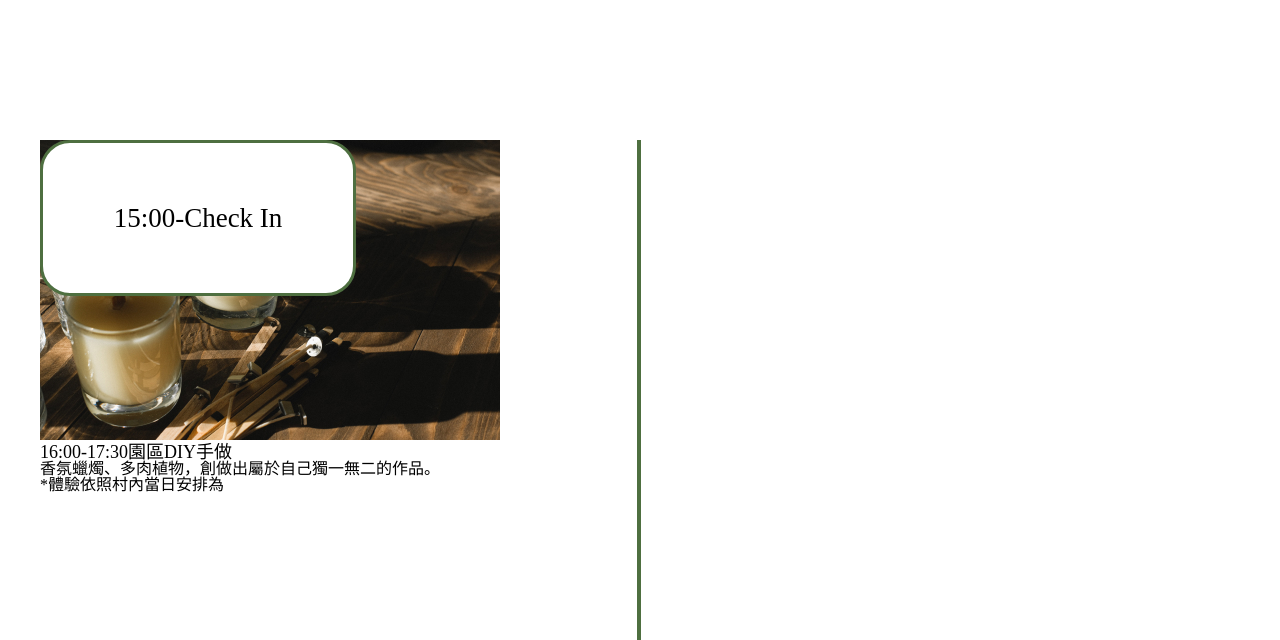
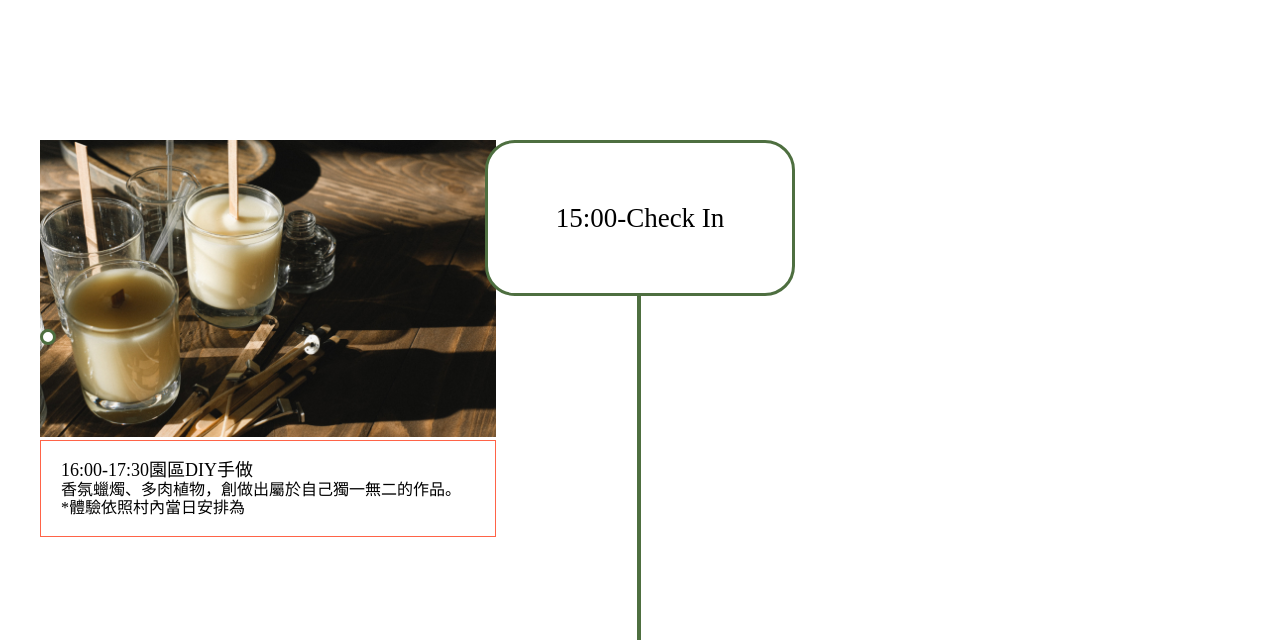
Before and after one commit to jennychiaen/TFD105, a plain HTML site: page activities.html in a window 1280 px wide. Shown: the part 120-760 px from the top of the page. Drawn offline with Linux system fonts and the light colour scheme.

Commit message:
activities

```diff
--- a/css/activities.css
+++ b/css/activities.css
@@ -1,4 +1,8 @@
 @import url("all.css");
+
+*, *::before, *::after{
+    box-sizing: border-box;
+}
 .checkin,.checkout{
     width: 310px;
     background-color: white;
@@ -7,7 +11,7 @@
     font-size: 27px;
     position: absolute;
     z-index: 1;
-
+    left: calc(50% - 155px);
 }
 h2{
     text-align: center;
@@ -19,33 +23,58 @@ h2{
 
 
 }
+.content{
+    /* overflow: hidden; */
+    /* border:1px solid  rgba(78, 111, 64, 0.33);  */
+    border-top: 0;
+    padding: 20px;
+    line-height: 1.1;
+    border: 1px solid tomato;
+}
 .card{
-    width: 50%;
+    width: 38%;
     margin-top: 150px;
-
+    position: relative;
 
 }
 
 .card:nth-child(2n){
     margin-right: 0;
     margin-left: auto;
+    /* border: 1px solid black; */
+}
+.card:nth-child(odd){
+    /* border: 1px solid red; */
 }
 .cards::after{
     position: absolute;
     top:0;
-    height: 100%;
     left:50%;
     border:2px solid #4e6f40;
     content:'';
-    width: 0px;
     background-color: #4e6f40;
     margin-left: -3px;
+    height: 100%;
+    /* width: 0px; */
 }
 .cards{
     position: relative;
     margin-bottom: 120px;
 }
 
+.card::after{
+    position: absolute;
+    content:"";
+    border-radius: 50%;
+    border: 3px solid #4e6f40;
+    background-color: white;
+    z-index: 1;
+    width: 16px;
+    height: 16px;
+    top: calc(50% - 10px);
+
+
+}
 /*
 .cards::after {
     content: '';
```
Also changed, not shown: index.html (+1 -1 lines).
